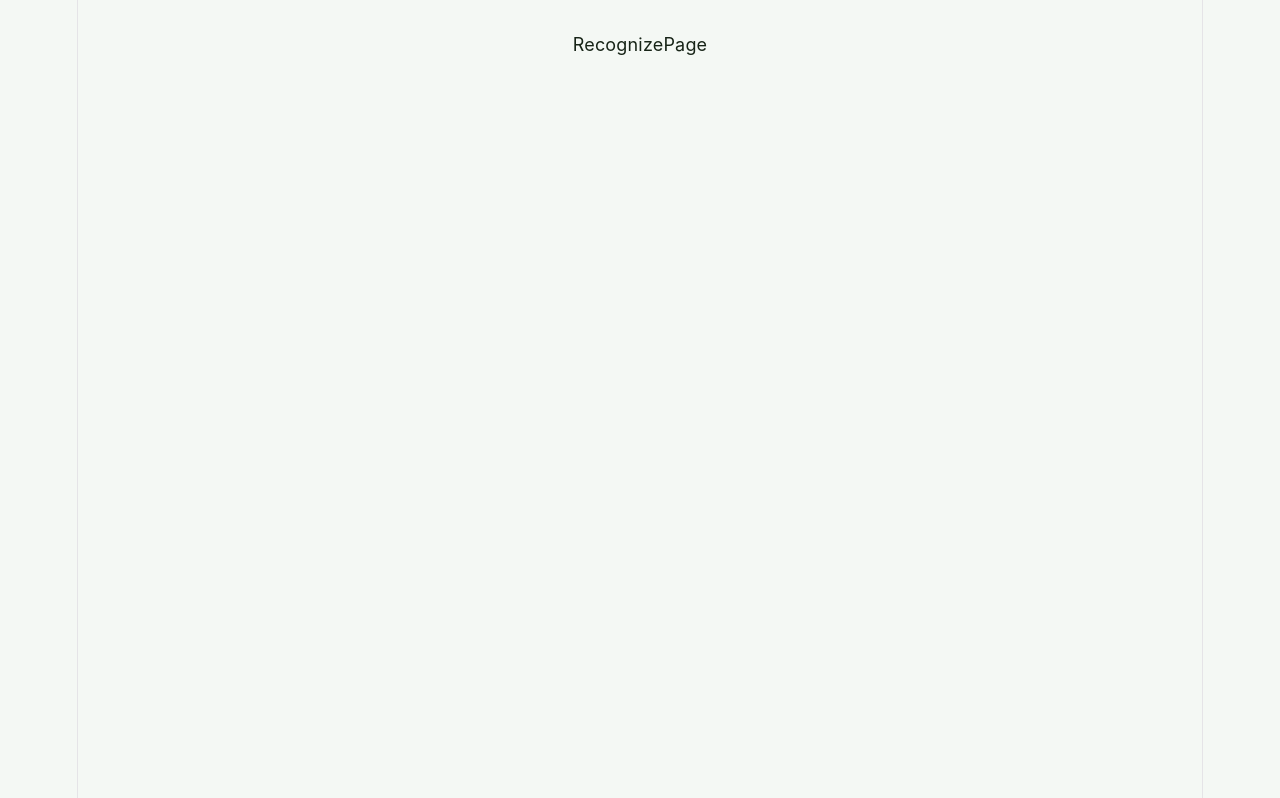
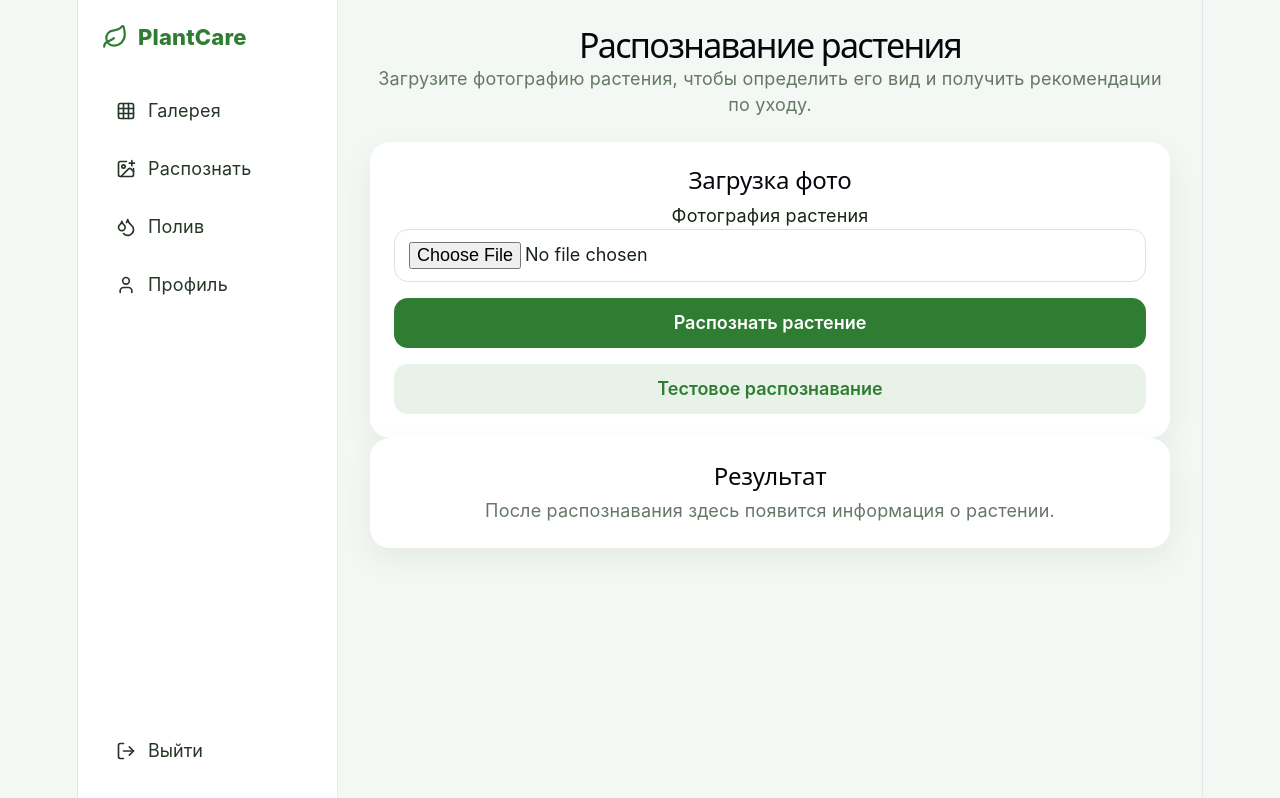
Before and after one commit to qHomeee/PlantCareWeb, a React app: page /recognize in a window 1280 px wide. Built offline with nearby package versions, Linux system fonts and the light colour scheme; sample sign-in values are in the browser's storage; the HTML template or start-up script is replaced by a standard one.

Commit message:
PAGES-07: upgrade recognize page to the normal work view

```diff
--- a/src/pages/RecognizePage.jsx
+++ b/src/pages/RecognizePage.jsx
@@ -1,3 +1,194 @@
+import { useState } from "react";
+import { useNavigate } from "react-router-dom";
+
+import Layout from "../components/Layout";
+import { recognizePlant, mockRecognizePlant } from "../api/plantsApi";
+import { getMediaUrl } from "../utils/media";
+
 export default function RecognizePage() {
-  return <div className="page">RecognizePage</div>;
+  const navigate = useNavigate();
+
+  const [file, setFile] = useState(null);
+  const [previewUrl, setPreviewUrl] = useState("");
+  const [result, setResult] = useState(null);
+
+  const [loading, setLoading] = useState(false);
+  const [error, setError] = useState("");
+
+  function handleFileChange(event) {
+    const selectedFile = event.target.files?.[0];
+
+    setFile(selectedFile || null);
+    setResult(null);
+    setError("");
+
+    if (selectedFile) {
+      setPreviewUrl(URL.createObjectURL(selectedFile));
+    } else {
+      setPreviewUrl("");
+    }
+  }
+
+  async function handleRecognize(event) {
+    event.preventDefault();
+
+    if (!file) {
+      setError("Выберите изображение растения");
+      return;
+    }
+
+    setLoading(true);
+    setError("");
+    setResult(null);
+
+    try {
+      const data = await recognizePlant(file);
+      setResult(data);
+    } catch (error) {
+      console.log("RECOGNIZE ERROR:", error);
+
+      const detail = error.response?.data?.detail;
+      setError(typeof detail === "string" ? detail : "Не удалось распознать растение");
+    } finally {
+      setLoading(false);
+    }
+  }
+
+  async function handleMockRecognize() {
+    setLoading(true);
+    setError("");
+    setResult(null);
+
+    try {
+      const data = await mockRecognizePlant();
+      setResult(data);
+    } catch (error) {
+      console.log("MOCK RECOGNIZE ERROR:", error);
+
+      const detail = error.response?.data?.detail;
+      setError(typeof detail === "string" ? detail : "Не удалось выполнить тестовое распознавание");
+    } finally {
+      setLoading(false);
+    }
+  }
+
+  function handleConfirm() {
+    if (!result) {
+      return;
+    }
+
+    sessionStorage.setItem("recognized_plant", JSON.stringify(result));
+    navigate("/confirm-plant");
+  }
+
+  return (
+    <Layout>
+      <div className="page">
+        <div className="container">
+          <div className="page-header">
+            <h1 className="page-title">Распознавание растения</h1>
+            <p className="page-subtitle">
+              Загрузите фотографию растения, чтобы определить его вид и получить рекомендации по уходу.
+            </p>
+          </div>
+
+          <div className="recognize-grid">
+            <div className="card">
+              <h2>Загрузка фото</h2>
+
+              <form className="form" onSubmit={handleRecognize}>
+                <label>
+                  Фотография растения
+                  <input
+                    className="input"
+                    type="file"
+                    accept="image/jpeg,image/png,image/webp"
+                    onChange={handleFileChange}
+                  />
+                </label>
+
+                {previewUrl && (
+                  <div className="preview-box">
+                    <img
+                      className="preview-image"
+                      src={previewUrl}
+                      alt="Предпросмотр растения"
+                    />
+                  </div>
+                )}
+
+                {error && <div className="error">{error}</div>}
+
+                <button className="button" type="submit" disabled={loading}>
+                  {loading ? "Распознавание..." : "Распознать растение"}
+                </button>
+
+                <button
+                  className="button secondary"
+                  type="button"
+                  onClick={handleMockRecognize}
+                  disabled={loading}
+                >
+                  Тестовое распознавание
+                </button>
+              </form>
+            </div>
+
+            <div className="card">
+              <h2>Результат</h2>
+
+              {!result && (
+                <p className="muted">
+                  После распознавания здесь появится информация о растении.
+                </p>
+              )}
+
+              {result && (
+                <div className="plant-result">
+                  {result.image_url && (
+                    <img
+                      className="plant-result-image"
+                      src={getMediaUrl(result.image_url)}
+                      alt={result.common_name}
+                    />
+                  )}
+
+                  <div>
+                    <h3>{result.common_name}</h3>
+                    <p className="muted">{result.scientific_name}</p>
+                    <p>{result.description}</p>
+
+                    <div className="info-list">
+                      <div>
+                        <strong>Уверенность:</strong>{" "}
+                        {Math.round(result.confidence * 100)}%
+                      </div>
+
+                      <div>
+                        <strong>Полив:</strong>{" "}
+                        каждые {result.watering_interval_days} дн.
+                      </div>
+
+                      <div>
+                        <strong>Температура:</strong>{" "}
+                        {result.min_temperature_celsius}–{result.max_temperature_celsius} °C
+                      </div>
+
+                      <div>
+                        <strong>Освещение:</strong> {result.light_info}
+                      </div>
+                    </div>
+
+                    <button className="button" onClick={handleConfirm}>
+                      Подтвердить и продолжить
+                    </button>
+                  </div>
+                </div>
+              )}
+            </div>
+          </div>
+        </div>
+      </div>
+    </Layout>
+  );
 }
--- a/src/router/AppRouter.js
+++ /dev/null
@@ -1,87 +0,0 @@
-import { BrowserRouter, Navigate, Route, Routes } from "react-router-dom";
-
-import LoginPage from "../pages/LoginPage";
-import RegisterPage from "../pages/RegisterPage";
-import ProfilePage from "../pages/ProfilePage";
-import RecognizePage from "../pages/RecognizePage";
-import ConfirmPlantPage from "../pages/ConfirmPlantPage";
-import GalleryPage from "../pages/GalleryPage";
-import GalleryItemPage from "../pages/GalleryItemPage";
-import CarePage from "../pages/CarePage";
-
-function ProtectedRoute({ children }) {
-  const token = localStorage.getItem("access_token");
-
-  if (!token) {
-    return <Navigate to="/login" replace />;
-  }
-
-  return children;
-}
-
-export default function AppRouter() {
-  return (
-    <BrowserRouter>
-      <Routes>
-        <Route path="/" element={<Navigate to="/gallery" replace />} />
-
-        <Route path="/login" element={<LoginPage />} />
-        <Route path="/register" element={<RegisterPage />} />
-
-        <Route
-          path="/profile"
-          element={
-            <ProtectedRoute>
-              <ProfilePage />
-            </ProtectedRoute>
-          }
-        />
-
-        <Route
-          path="/recognize"
-          element={
-            <ProtectedRoute>
-              <RecognizePage />
-            </ProtectedRoute>
-          }
-        />
-
-        <Route
-          path="/confirm-plant"
-          element={
-            <ProtectedRoute>
-              <ConfirmPlantPage />
-            </ProtectedRoute>
-          }
-        />
-
-        <Route
-          path="/gallery"
-          element={
-            <ProtectedRoute>
-              <GalleryPage />
-            </ProtectedRoute>
-          }
-        />
-
-        <Route
-          path="/gallery/:id"
-          element={
-            <ProtectedRoute>
-              <GalleryItemPage />
-            </ProtectedRoute>
-          }
-        />
-
-        <Route
-          path="/care"
-          element={
-            <ProtectedRoute>
-              <CarePage />
-            </ProtectedRoute>
-          }
-        />
-      </Routes>
-    </BrowserRouter>
-  );
-}
```
Also changed, not shown: src/utils/helper.js (deleted, +0 -13 lines).
